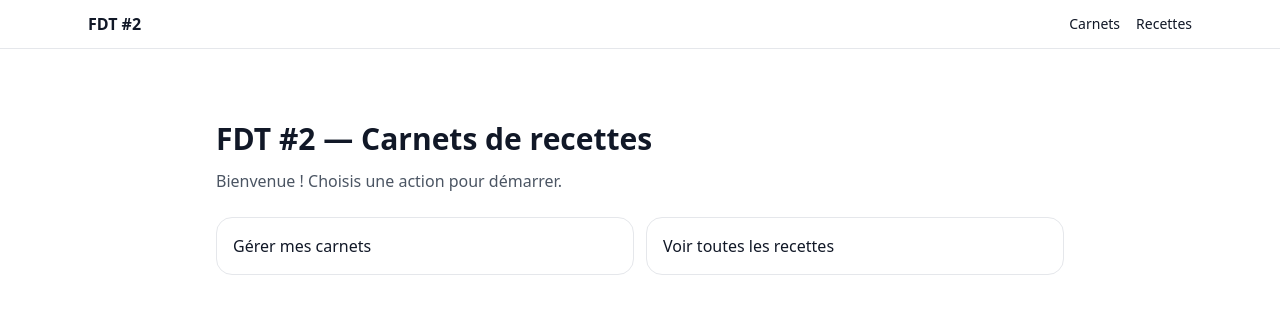
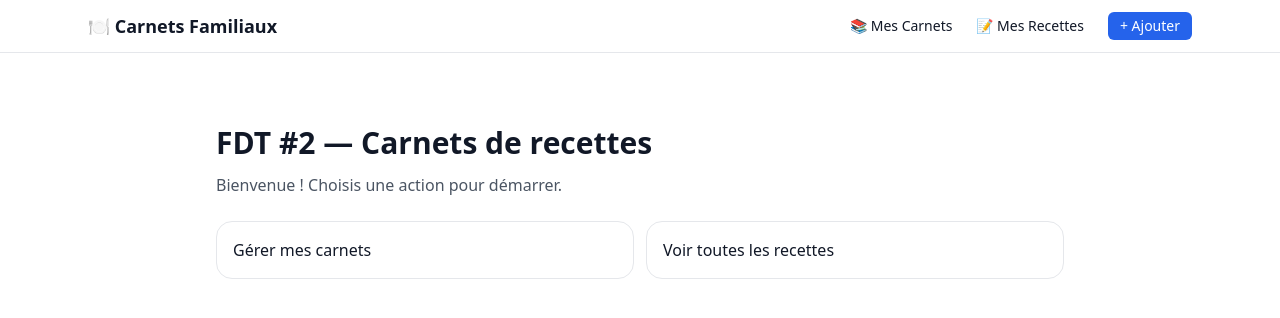
Before and after one commit to oliviertgpls-tech/Fdt-2, a Next.js app: page / in a window 1280 px wide. Shown: the top 318 px of the page. Built offline with nearby package versions, Linux system fonts and the light colour scheme.

Commit message:
Update layout.tsx

```diff
--- a/app/layout.tsx
+++ b/app/layout.tsx
@@ -7,14 +7,34 @@ export default function RootLayout({ children }: { children: React.ReactNode })
       <body className="min-h-dvh bg-white text-gray-900">
         <header className="sticky top-0 z-50 border-b bg-white/90 backdrop-blur">
           <nav className="mx-auto flex max-w-6xl items-center justify-between px-6 py-3">
-            <Link href="/" className="font-semibold">FDT #2</Link>
-            <div className="flex items-center gap-4 text-sm">
-              <Link href="/notebooks" className="hover:underline">Carnets</Link>
-              <Link href="/recipes" className="hover:underline">Recettes</Link>
+            <Link href="/" className="font-semibold text-lg">
+              🍽️ Carnets Familiaux
+            </Link>
+            <div className="flex items-center gap-6 text-sm">
+              <Link
+                href="/(tabs)/library"
+                className="hover:text-blue-600 transition-colors"
+              >
+                📚 Mes Carnets
+              </Link>
+              <Link
+                href="/(tabs)/recipes"
+                className="hover:text-blue-600 transition-colors"
+              >
+                📝 Mes Recettes
+              </Link>
+              <Link
+                href="/(tabs)/add"
+                className="bg-blue-600 text-white px-3 py-1 rounded-md hover:bg-blue-700 transition-colors"
+              >
+                + Ajouter
+              </Link>
             </div>
           </nav>
         </header>
-        <main className="mx-auto max-w-6xl px-6 py-8">{children}</main>
+        <main className="mx-auto max-w-6xl px-6 py-8">
+          {children}
+        </main>
       </body>
     </html>
   );
```
